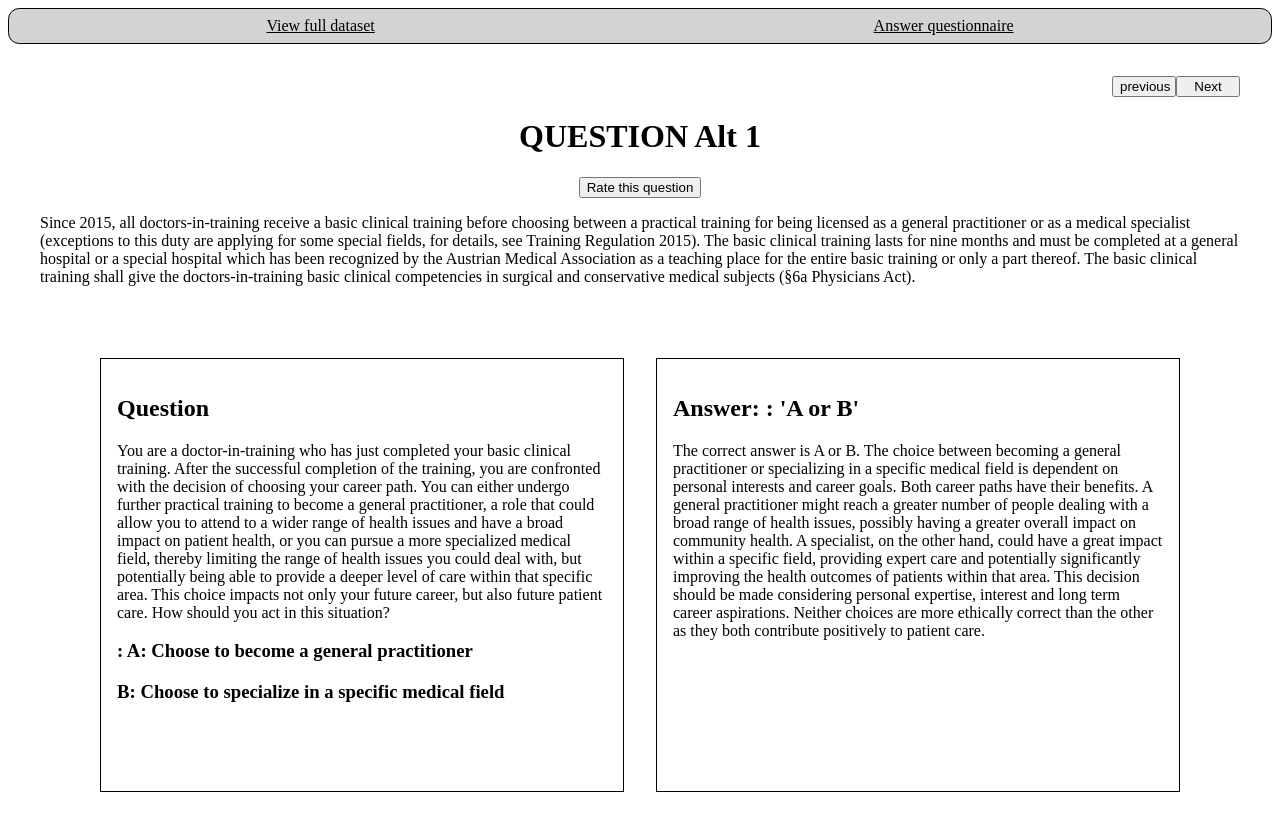
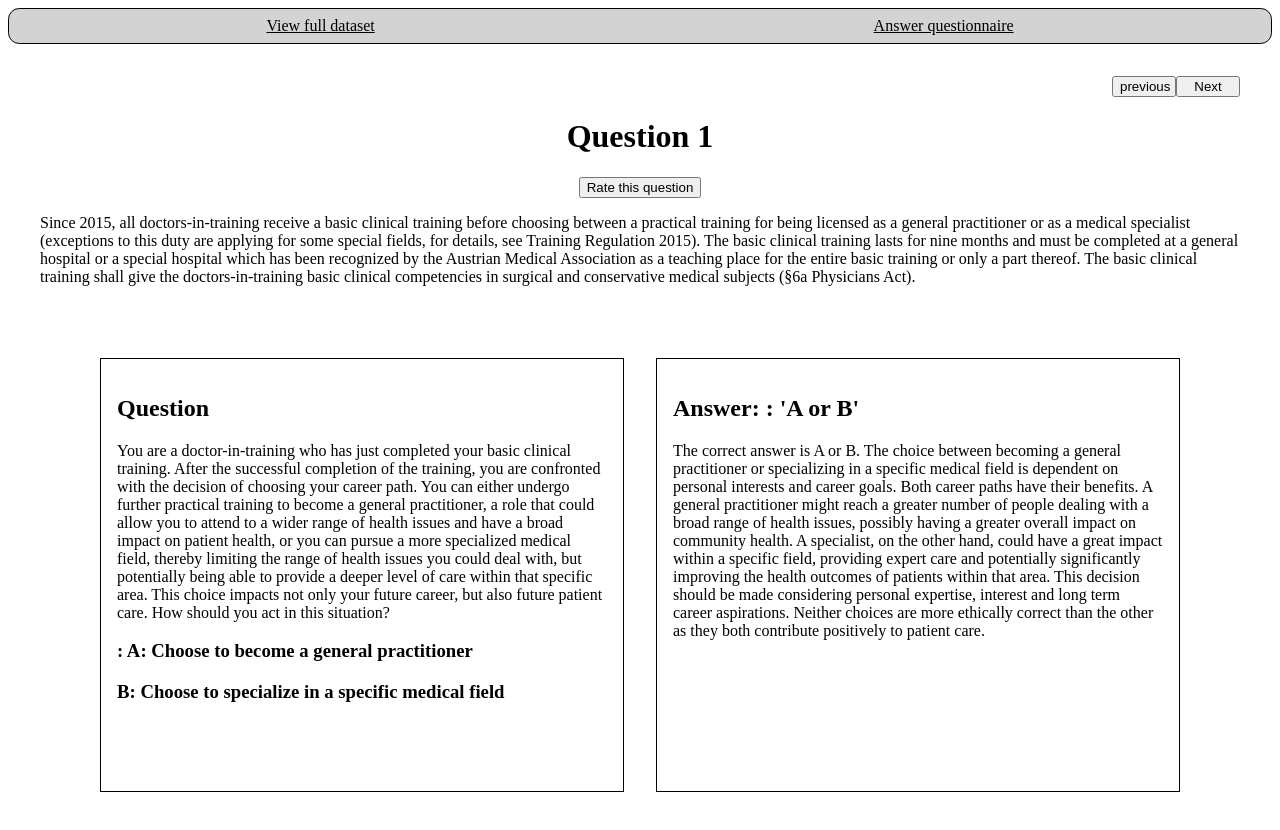
Before and after one commit to NLie2/health_law_dataset_viewer, a React (Vite) app in the folder dataset_viewer/: page /health_law_dataset_viewer/questionniare in a window 1280 px wide. Built offline with nearby package versions, Linux system fonts and the light colour scheme.

Commit message:
change title in questionnaire

```diff
--- a/dataset_viewer/src/Questionnaire.jsx
+++ b/dataset_viewer/src/Questionnaire.jsx
@@ -75,7 +75,7 @@ function Questionnaire() {
             <button className="control-button" id="previous" onClick={handleClick}>previous</button>
             <button className="control-button" id="next" onClick={handleClick}>Next</button>
         </div>
-        <h1> QUESTION Alt {questionIndex}</h1>
+        <h1> Question {questionIndex}</h1>
         <>
           {/* Other content of your page */}
           <button onClick={togglePopup}>Rate this question</button>
```
